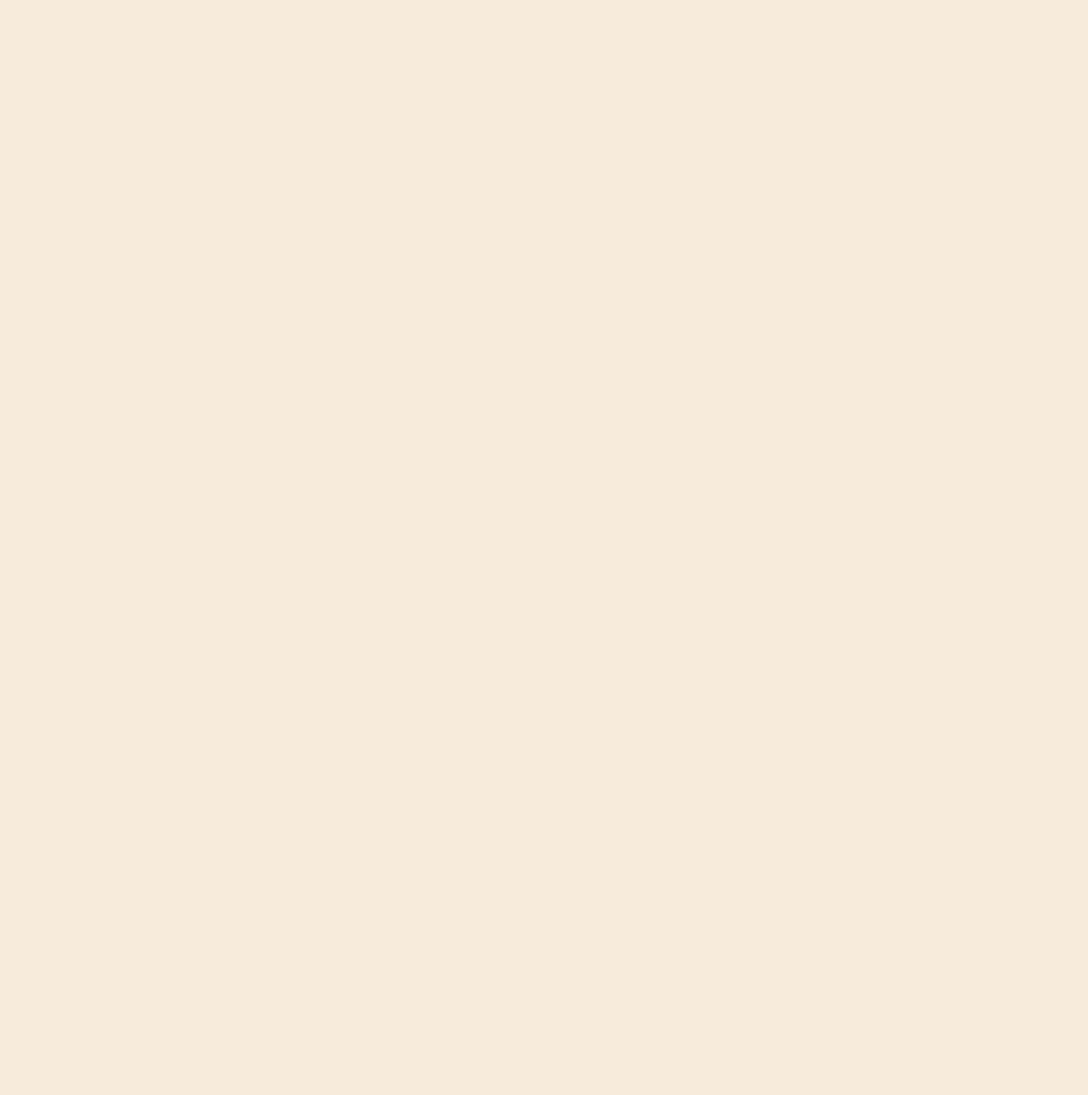
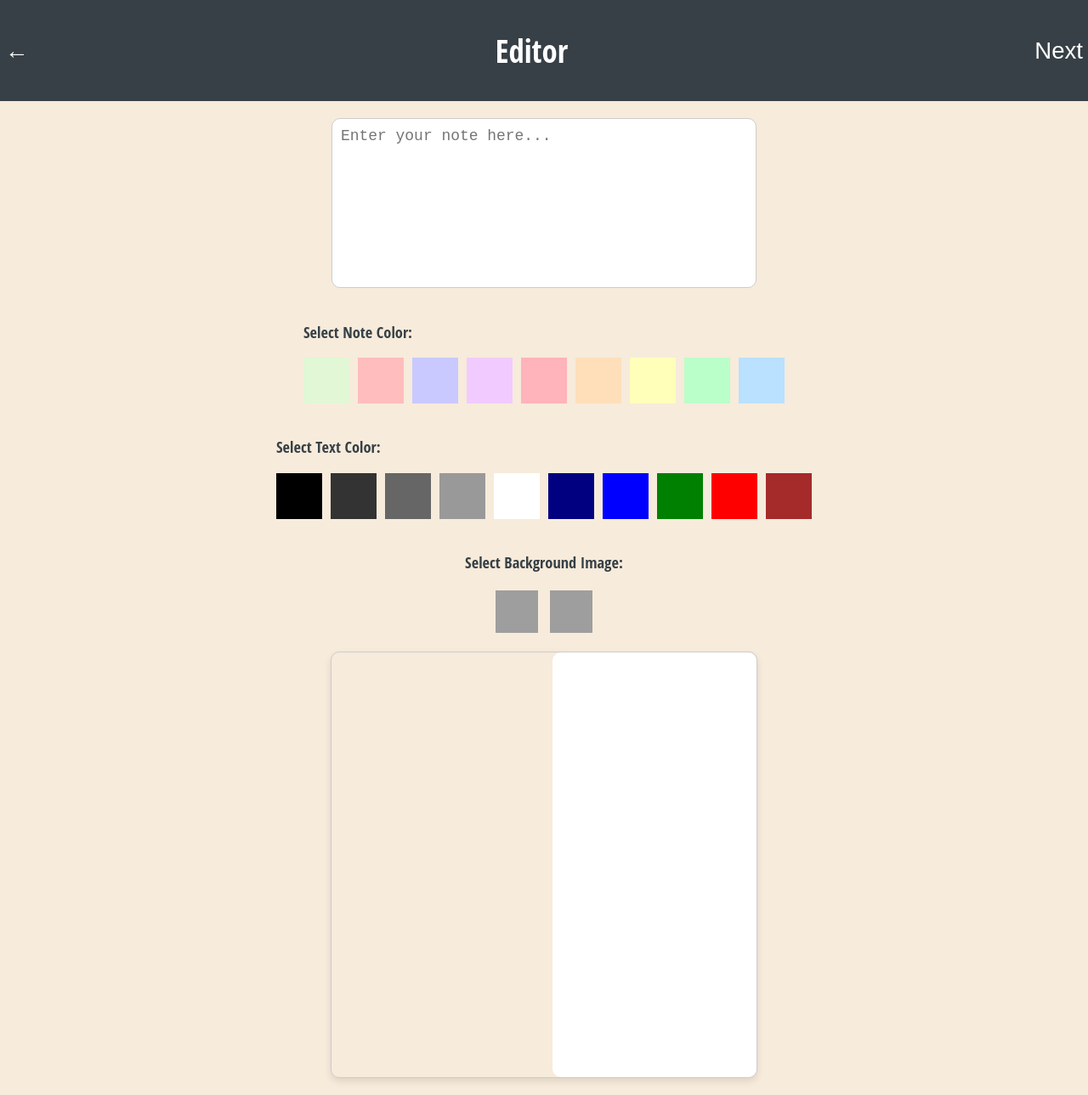
Before and after one commit to lucy1287/madcamp_week4_front, a React (Create React App) app: page /editor in a window 1280 px wide. Before the commit this address had no page. Shown: the whole page at 85% size. Before the commit the page ends 800 px from the top, so only its background shows below. Built offline with nearby package versions, Linux system fonts and the light colour scheme; grey boxes are pictures that could not be loaded.

Commit message:
changed rolling paper layout to post-it style and made post-it editor

```diff
--- a/src/App.js
+++ b/src/App.js
@@ -5,6 +5,8 @@ import HomePage from './pages/HomePage';
 import KakaoLoginPage from './pages/KakaoLoginPage';
 import AuthCallbackPage from './pages/AuthCallbackPage';
 import RollingPaperPage from './pages/RollingPaperPage';
+import EditorPage from './pages/EditorPage';
+
 
 function App() {
   return (
@@ -14,6 +16,7 @@ function App() {
           <Route path="/kakaoLogin" element={<KakaoLoginPage />} />
           <Route path="/auth" element={<AuthCallbackPage />} />
           <Route path="/rollingpaper" element={<RollingPaperPage />} />
+          <Route path="/editor" element={<EditorPage />} />
         </Routes>
       </Router>
   );
--- /dev/null
+++ b/src/EditorPage.css
@@ -0,0 +1,130 @@
+body {
+    margin: 0;
+    font-family: 'Open Sans Condensed', sans-serif;
+    background-color: #f7ebdb;
+}
+
+.editor-page {
+    display: flex;
+    flex-direction: column;
+    align-items: center;
+}
+
+header {
+    display: flex;
+    justify-content: space-between;
+    width: 100%;
+    padding: 10px;
+    background-color: #374046;
+    color: white;
+}
+
+.back-button,
+.next-button {
+    background: none;
+    border: none;
+    color: white;
+    font-size: 1.5em;
+    cursor: pointer;
+}
+
+.editor-container {
+    display: flex;
+    flex-direction: column;
+    align-items: center;
+    padding: 20px;
+    width: 100%;
+    max-width: 500px;
+}
+
+.note-text {
+    width: 100%;
+    height: 200px;
+    padding: 10px;
+    margin-bottom: 20px;
+    font-size: 1.2em;
+    border: 1px solid #ccc;
+    border-radius: 10px;
+    box-sizing: border-box;
+    resize: none;
+}
+
+.controls {
+    display: flex;
+    flex-direction: column;
+    align-items: center;
+    margin-bottom: 20px;
+}
+
+.color-selection,
+.text-color-selection {
+    margin-bottom: 20px;
+}
+
+.colors {
+    display: flex;
+    gap: 10px;
+}
+
+.color-swatch {
+    width: 50px;
+    height: 50px;
+    border: 2px solid transparent;
+    cursor: pointer;
+}
+
+.color-swatch.selected {
+    border-color: #000;
+}
+
+.image-selection {
+    display: flex;
+    flex-direction: column;
+    align-items: center;
+}
+
+.images {
+    display: flex;
+    gap: 10px;
+}
+
+.images img {
+    width: 50px;
+    height: 50px;
+    object-fit: cover;
+    border: 2px solid transparent;
+    cursor: pointer;
+}
+
+.images img.selected {
+    border-color: #000;
+}
+
+.note-preview {
+    width: 100%;
+    display: flex;
+    justify-content: space-between;
+    align-items: center;
+    border: 1px solid #ccc;
+    border-radius: 10px;
+    box-shadow: 0 4px 8px rgba(0, 0, 0, 0.1);
+}
+
+.preview-side {
+    width: 48%; /* 양쪽 공간을 확보하여 분리 */
+    height: 500px; /* 세로로 길게 설정 */
+    display: flex;
+    justify-content: center;
+    align-items: center;
+    background-size: cover;
+    background-position: center;
+    border-radius: 10px;
+}
+
+.note-content {
+    width: 80%; /* 내용이 잘 보이도록 조정 */
+    padding: 20px;
+    border-radius: 10px;
+    background-color: inherit; /* 부모의 배경색과 동일하게 설정 */
+    text-align: center;
+}
--- a/src/RollingPaper.css
+++ b/src/RollingPaper.css
@@ -28,10 +28,10 @@
 .content {
   position: relative;
   width: 100%;
-    height: 100%;
+  height: 250px;
   transition: transform 0.6s;
   transform-style: preserve-3d;
-    box-shadow: 0 4px 8px rgba(0,0,0,0.2);
+  box-shadow: 0 4px 8px rgba(0, 0, 0, 0.2);
 }
 
 .item.photo:hover .content {
@@ -41,36 +41,30 @@
 .front, .back {
   position: absolute;
   width: 100%;
+  height: 100%;
   backface-visibility: hidden;
+  display: flex;
+  flex-direction: column;
+  justify-content: center;
+  align-items: center;
+  border: 1px solid #ccc;
+  border-radius: 10px;
+  box-shadow: 0 4px 8px rgba(0, 0, 0, 0.1);
+}
+
+.front {
+  background: #f9c74f;
+  color: #fff;
 }
 
 .back {
+  background: #90be6d;
+  color: #fff;
   transform: rotateY(180deg);
-  }
-
-  .title {
-    padding: 20px;
-  }
-
-  .title h3 {
-    font-size: 1.2em;
-    color: #ffffff;
-    text-transform: uppercase;
-  }
-
-  .project .title {
-    background-color: #607D8B;
-  }
-
-  .blog .title {
-    background-color: #ff9800;
-  }
-
-  .photo .title {
-    background-color: #f44336;
 }
 
 .desc {
   padding: 10px;
   color: #333;
+  text-align: center; /* 텍스트 가운데 정렬 */
 }
--- /dev/null
+++ b/src/pages/EditorPage.js
@@ -0,0 +1,98 @@
+import React, { useState } from 'react';
+import '../EditorPage.css';
+
+const EditorPage = () => {
+    const [noteText, setNoteText] = useState('');
+    const [noteColor, setNoteColor] = useState('#ffffff');
+    const [textColor, setTextColor] = useState('#000000');
+    const [backgroundImage, setBackgroundImage] = useState('');
+    const postItColors = ['#e1f7d5', '#ffbdbd', '#c9c9ff', '#f1cbff', '#ffb3ba', '#ffdfba', '#ffffba', '#baffc9', '#bae1ff'];
+    const textColors = ['#000000', '#333333', '#666666', '#999999', '#FFFFFF', '#000080', '#0000FF', '#008000', '#FF0000', '#A52A2A'];
+
+    const handleNoteTextChange = (e) => {
+        setNoteText(e.target.value);
+    };
+
+    const handleNoteColorChange = (color) => {
+        setNoteColor(color);
+    };
+
+    const handleTextColorChange = (color) => {
+        setTextColor(color);
+    };
+
+    const handleBackgroundImageChange = (image) => {
+        setBackgroundImage(image);
+    };
+
+    return (
+        <div className="editor-page">
+            <header>
+                <button className="back-button">←</button>
+                <h1>Editor</h1>
+                <button className="next-button">Next</button>
+            </header>
+            <div className="editor-container">
+                <textarea
+                    className="note-text"
+                    value={noteText}
+                    onChange={handleNoteTextChange}
+                    style={{ backgroundColor: noteColor, color: textColor }}
+                    placeholder="Enter your note here..."
+                />
+                <div className="controls">
+                    <div className="color-selection">
+                        <p>Select Note Color:</p>
+                        <div className="colors">
+                            {postItColors.map((color, index) => (
+                                <div
+                                    key={index}
+                                    className={`color-swatch ${noteColor === color ? 'selected' : ''}`}
+                                    style={{ backgroundColor: color }}
+                                    onClick={() => handleNoteColorChange(color)}
+                                />
+                            ))}
+                        </div>
+                    </div>
+                    <div className="text-color-selection">
+                        <p>Select Text Color:</p>
+                        <div className="colors">
+                            {textColors.map((color, index) => (
+                                <div
+                                    key={index}
+                                    className={`color-swatch ${textColor === color ? 'selected' : ''}`}
+                                    style={{ backgroundColor: color }}
+                                    onClick={() => handleTextColorChange(color)}
+                                />
+                            ))}
+                        </div>
+                    </div>
+                    <div className="image-selection">
+                        <p>Select Background Image:</p>
+                        <div className="images">
+                            {['https://assets.codepen.io/881020/dog1.jpg', 'https://assets.codepen.io/881020/dog2.jpg'].map((image, index) => (
+                                <img
+                                    key={index}
+                                    src={image}
+                                    alt={`Background ${index}`}
+                                    className={backgroundImage === image ? 'selected' : ''}
+                                    onClick={() => handleBackgroundImageChange(image)}
+                                />
+                            ))}
+                        </div>
+                    </div>
+                </div>
+                <div className="note-preview">
+                    <div className="preview-side" style={{ backgroundImage: `url(${backgroundImage})` }}></div>
+                    <div className="preview-side" style={{ backgroundColor: noteColor, color: textColor }}>
+                        <div className="note-content">
+                            {noteText}
+                        </div>
+                    </div>
+                </div>
+            </div>
+        </div>
+    );
+};
+
+export default EditorPage;
--- a/src/pages/RollingPaperPage.js
+++ b/src/pages/RollingPaperPage.js
@@ -13,35 +13,41 @@ const RollingPaperPage = () => {
             <div className="grid">
                 <div className="item photo">
                     <div className="content">
-                        <div className="title">
-                            <h3>1: Photo</h3>
+                        <div className="front">
+                            <p>Some note content.</p>
                         </div>
+                        <div className="back">
                             <img className="photothumb" src="https://assets.codepen.io/881020/dog1.jpg" alt="Dog 1" />
                             <div className="desc">
                                 <p>Some description for the photo.</p>
                             </div>
                         </div>
                     </div>
+                </div>
                 {/* Add more items here */}
                 <div className="item photo">
                     <div className="content">
-                        <div className="title">
-                            <h3>2: Photo</h3>
+                        <div className="front">
+                            <p>Some note content.</p>
                         </div>
+                        <div className="back">
                             <img className="photothumb" src="https://assets.codepen.io/881020/dog2.jpg" alt="Dog 2" />
                             <div className="desc">
                                 <p>Some description for the photo.</p>
                             </div>
                         </div>
                     </div>
-                <div class="item photo">
-                    <div class="content">
-                        <div class="title">
-                            <h3>11: Photo</h3>
                 </div>
-                        <img class="photothumb" src="https://i.pinimg.com/564x/b1/da/ea/b1daea970a878f2dc429e3ed32a6cb31.jpg" alt="Dog 9" />
-                        <div class="desc">
+                <div className="item photo">
+                    <div className="content">
+                        <div className="front">
+                            <p>Some note content.</p>
+                        </div>
+                        <div className="back">
+                            <img className="photothumb" src="https://i.pinimg.com/564x/b1/da/ea/b1daea970a878f2dc429e3ed32a6cb31.jpg" alt="Dog 9" />
+                            <div className="desc">
                                 <p>Some description for the photo.</p>
+                            </div>
                         </div>
                     </div>
                 </div>
```
Lines whose indentation alone changed are shown as unchanged.
